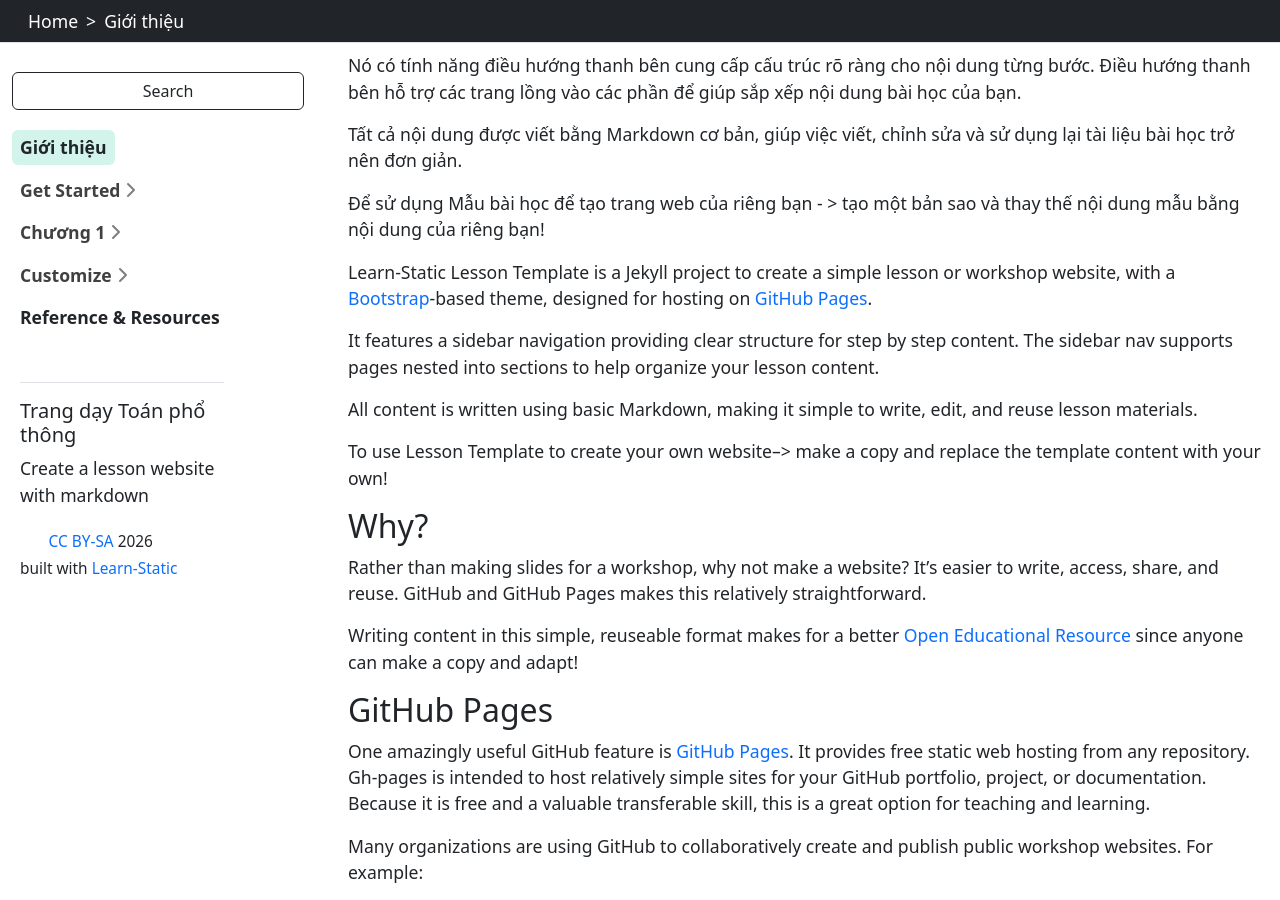
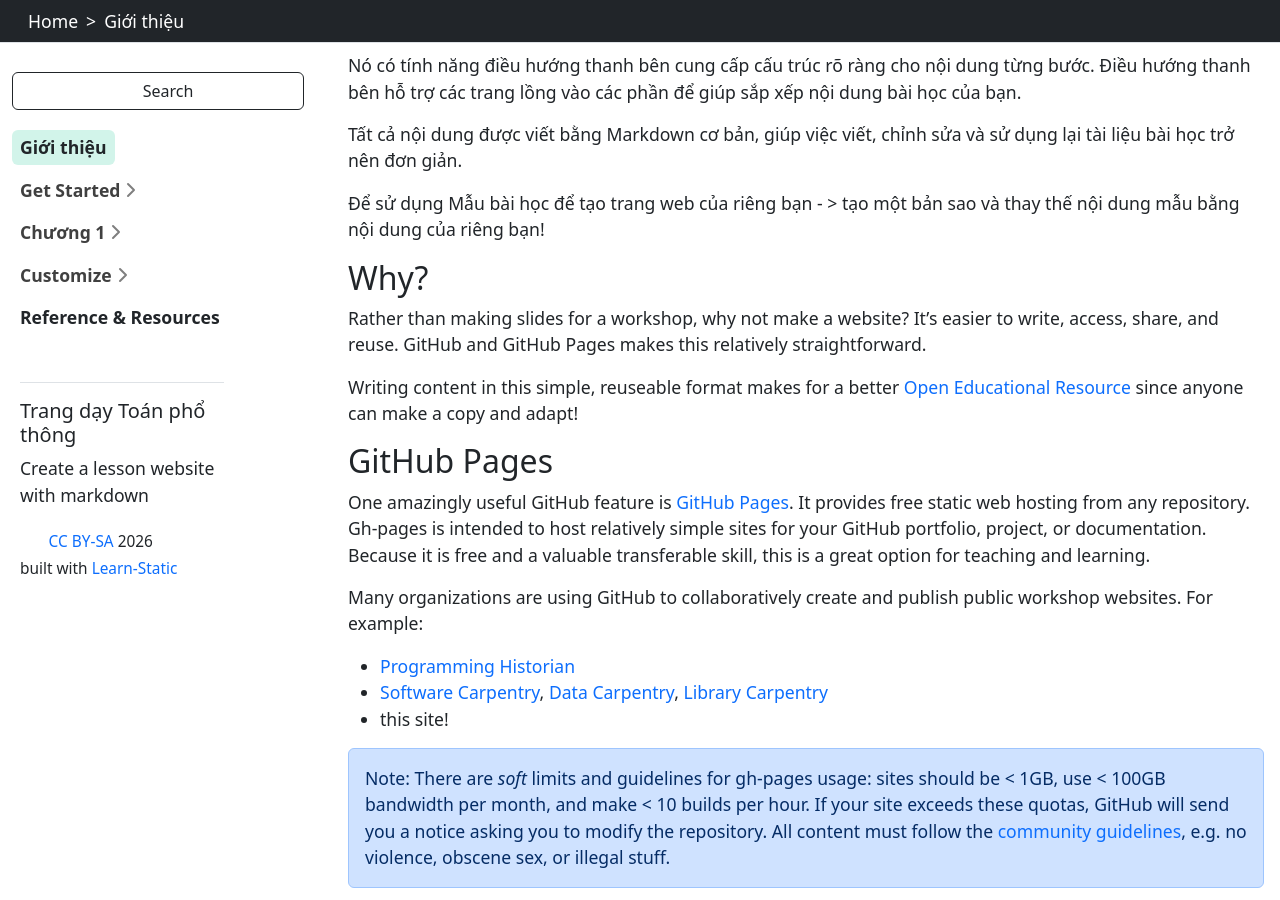
Before and after one commit to gentoan5plus/tutor, a Jekyll site: the page built from content/intro.md, in a window 1280 px wide and 900 px high, scrolled down 888 px. Built offline with Jekyll 4.4.1, drawn with Linux system fonts in a browser that asks for light colours.

Commit message:
Update intro.md

```diff
--- a/content/intro.md
+++ b/content/intro.md
@@ -11,14 +11,7 @@ Tất cả nội dung được viết bằng Markdown cơ bản, giúp việc vi
 Để sử dụng Mẫu bài học để tạo trang web của riêng bạn - > tạo một bản sao và thay thế nội dung mẫu bằng nội dung của riêng bạn!
 
 
-Learn-Static Lesson Template is a Jekyll project to create a simple lesson or workshop website, with a [Bootstrap](https://getbootstrap.com/)-based theme, designed for hosting on [GitHub Pages](https://pages.github.com/).
 
-It features a sidebar navigation providing clear structure for step by step content.
-The sidebar nav supports pages nested into sections to help organize your lesson content.
-
-All content is written using basic Markdown, making it simple to write, edit, and reuse lesson materials.
-
-To use Lesson Template to create your own website--> make a copy and replace the template content with your own!
 
 ## Why?
 
```
